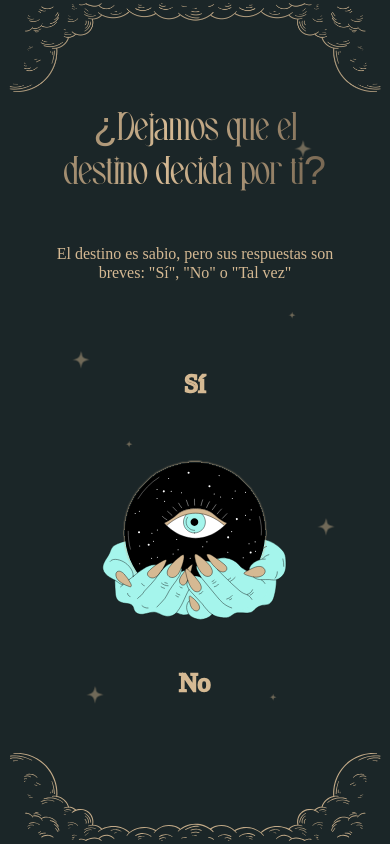
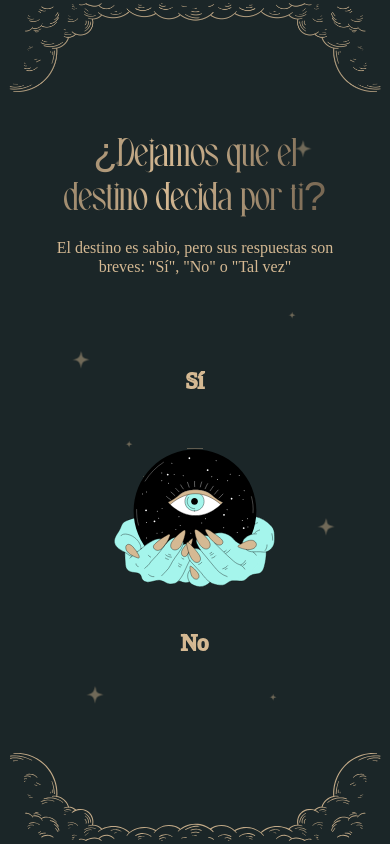
Before and after one commit to JessCardenas/oraculov1, a React (Vite) app: page / in a window 390 px wide. Built offline with nearby package versions, Linux system fonts and the light colour scheme.

Commit message:
last one

```diff
--- a/src/StyleSheets/HomeScreen.css
+++ b/src/StyleSheets/HomeScreen.css
@@ -64,15 +64,16 @@
   }
   .inicio {
     font-size: clamp(2.5rem, 6vw, 4rem);
-    padding: 16px 25px;
+    margin-top: 20px;
+    padding: 0px 25px;
   }
   .subtitulo {
     font-size: 1rem;
-    padding: 1rem;
+
     margin: 1rem;
   }
   .containerBolaManos {
-    transform: scale(0.8);
+    transform: scale(0.7);
   }
   .respuestaHomescreen {
     font-size: 2rem;
@@ -85,7 +86,6 @@
   }
 
   .bolaManos:hover {
-
     z-index: 1;
     filter: drop-shadow(0px 0px 20px #d5b993);
   }
```
